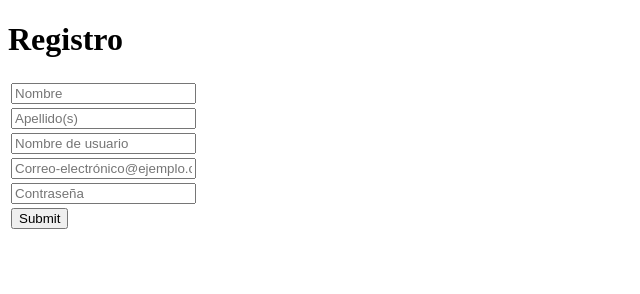
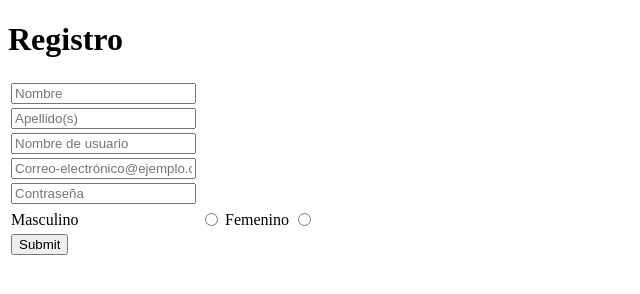
Before and after one commit to Victor-Hugo-B-S/practica-omar-formulario, a plain HTML site: page index.html in a window 1280 px wide. Shown: the whole page, without its empty margins (0-640 px from the left). Drawn offline with Linux system fonts and the light colour scheme.

Commit message:
Agregando la opción de seleccionar sexo con dos inputs radio y labels

```diff
--- a/index.html
+++ b/index.html
@@ -24,6 +24,12 @@
             <tr class="fila">
                 <td class="columna"><input type="password" name="con" placeholder="Contraseña"></td>
             </tr>
+            <tr class="fila"></tr>
+            <td><label for="mas">Masculino</label></td>
+                <td class="columna"><input type="radio" name="sex" placeholder="Contraseña" id="mas"></td>
+                <td><label for="mas">Femenino</label></td>
+                <td class="columna"><input type="radio" name="sex" placeholder="Contraseña" id="fem" ></td>
+            </tr>
             <tr class="fila">
                 <td class="columna"><input type="submit" name="env"></td>
             </tr>
```
